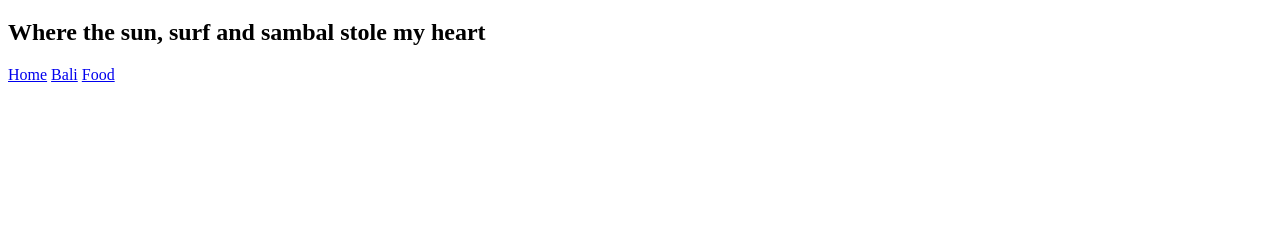
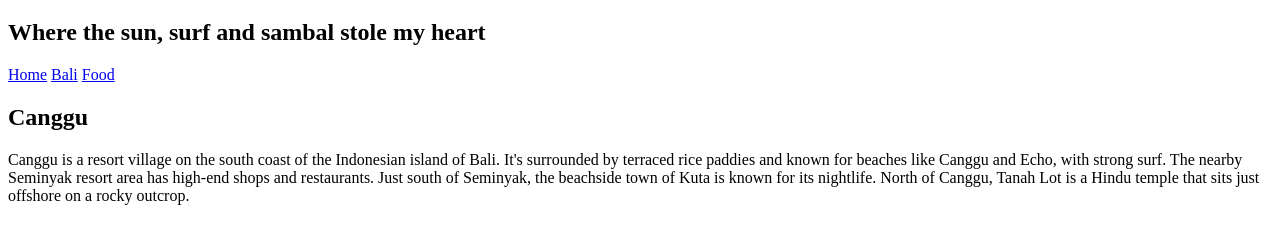
Before and after one commit to spacemapache/unforgettable-vacation, a plain HTML site: page index.html in a window 1280 px wide. Shown: the part 61-300 px from the top of the page. Drawn offline with Linux system fonts and the light colour scheme.

Commit message:
added about Canggu

```diff
--- a/index.html
+++ b/index.html
@@ -18,6 +18,18 @@
           <a href="#about-bali">Bali</a>
           <a href="#food">Food</a>
         </div>
+        <div class="about-canggu">
+          <h2>Canggu</h2>
+          <p>
+            Canggu is a resort village on the south coast of the Indonesian
+            island of Bali. It's surrounded by terraced rice paddies and known
+            for beaches like Canggu and Echo, with strong surf. The nearby
+            Seminyak resort area has high-end shops and restaurants. Just south
+            of Seminyak, the beachside town of Kuta is known for its nightlife.
+            North of Canggu, Tanah Lot is a Hindu temple that sits just offshore
+            on a rocky outcrop.
+          </p>
+        </div>
       </div>
     </div>
   </body>
```
